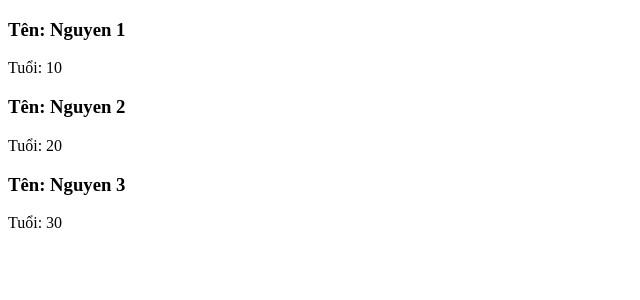
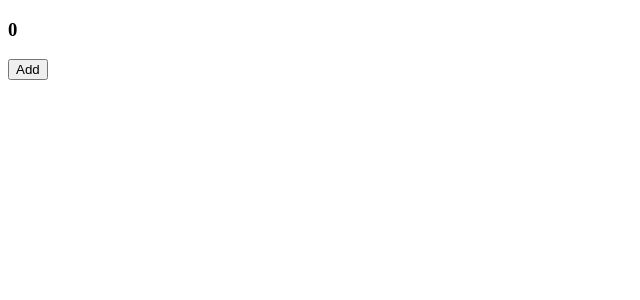
Before and after one commit to TruongNguyen1203/Learn-Angular-4-KP, an Angular app: page / in a window 1280 px wide. Shown: the top 300 px of the page, without its empty margins (0-640 px from the left). Built offline with nearby package versions, Linux system fonts and the light colour scheme.

Commit message:
Bai 26-27: Output

```diff
--- a/src/app/app.component.html
+++ b/src/app/app.component.html
@@ -1 +1 @@
-<app-list-person></app-list-person>
+<app-parent></app-parent>
--- /dev/null
+++ b/src/app/child.component.ts
@@ -0,0 +1,14 @@
+import { Component, Output, EventEmitter } from '@angular/core';
+
+@Component({
+  selector:'app-child',
+  template:'<button (click)="addForParent()">Add</button>'
+})
+
+export class ChildComponent {
+  @Output() myClick = new EventEmitter();
+
+  addForParent(){
+    this.myClick.emit();
+  }
+}
--- /dev/null
+++ b/src/app/parent.component.ts
@@ -0,0 +1,13 @@
+import { Component } from '@angular/core';
+
+@Component({
+  selector:'app-parent',
+  template:`<h3> {{value}}</h3>
+            <app-child (myClick) = "value = value + 1"></app-child>
+       `
+})
+
+export class ParentComponent {
+
+  value = 0;
+}
```
Also changed, not shown: src/app/app.module.ts (+5 -2 lines).
